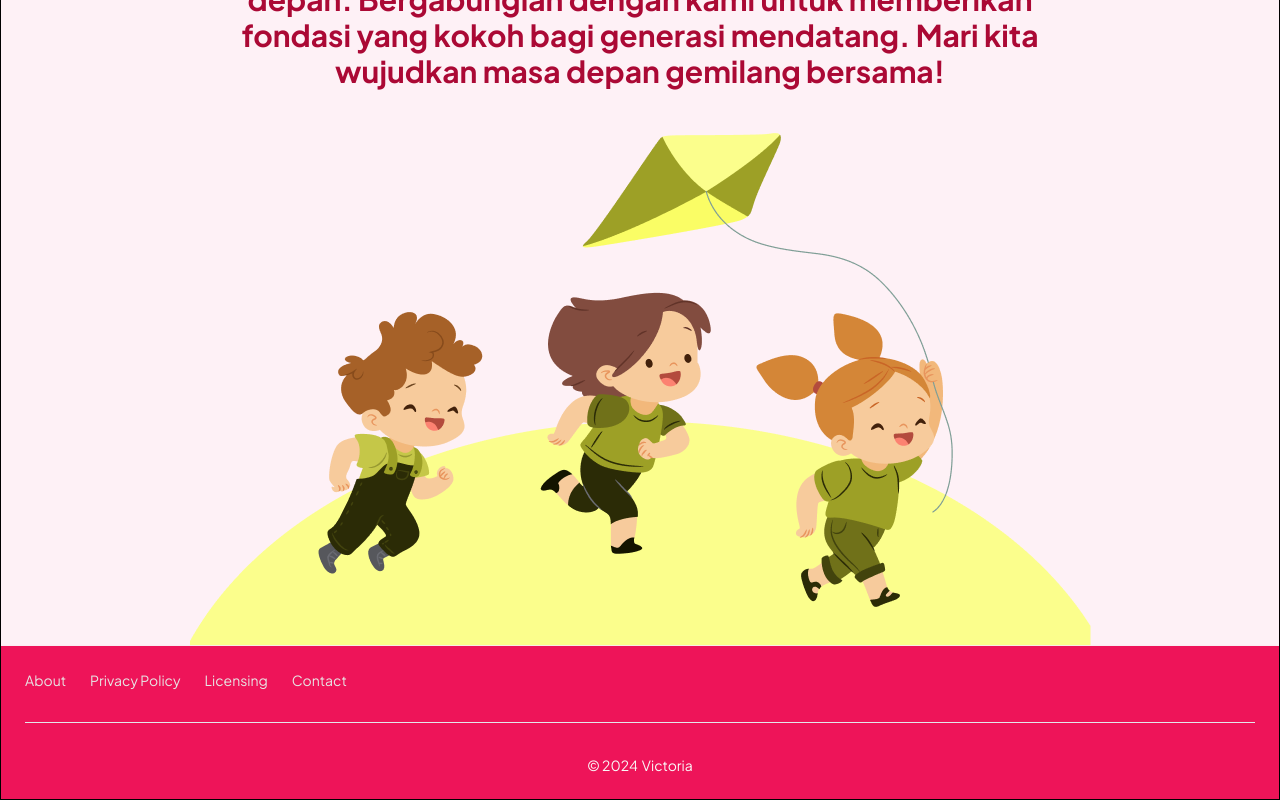
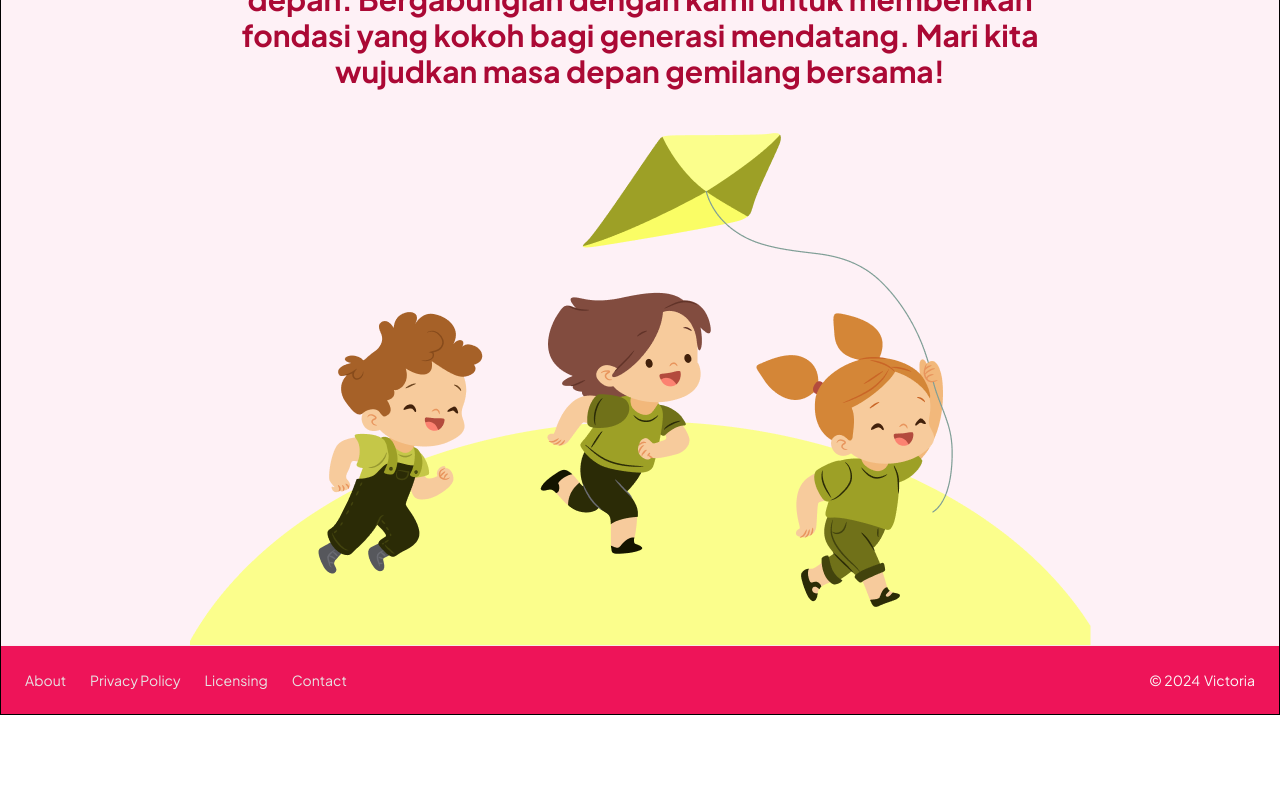
Before and after one commit to aplicalvin/bayiq-fe, a React (Vite) app: page / in a window 1280 px wide. Shown: the part 1866-2666 px from the top of the page. After the commit the page ends 2581 px from the top, so only its background shows below. Built offline with nearby package versions, Linux system fonts and the light colour scheme.

Commit message:
update footer

```diff
--- a/src/components/Footer.jsx
+++ b/src/components/Footer.jsx
@@ -12,14 +12,13 @@ function Foter() {
                             <Footer.Link href="#">Licensing</Footer.Link>
                             <Footer.Link href="#">Contact</Footer.Link>
                         </Footer.LinkGroup>
+                        <Footer.Copyright
+                            className="text-stone-50"
+                            href=""
+                            by="Victoria"
+                            year={2024}
+                        />
                     </div>
-                    <Footer.Divider />
-                    <Footer.Copyright
-                        className="text-stone-50"
-                        href=""
-                        by="Victoria"
-                        year={2024}
-                    />
                 </div>
             </Footer>
         </>
```
